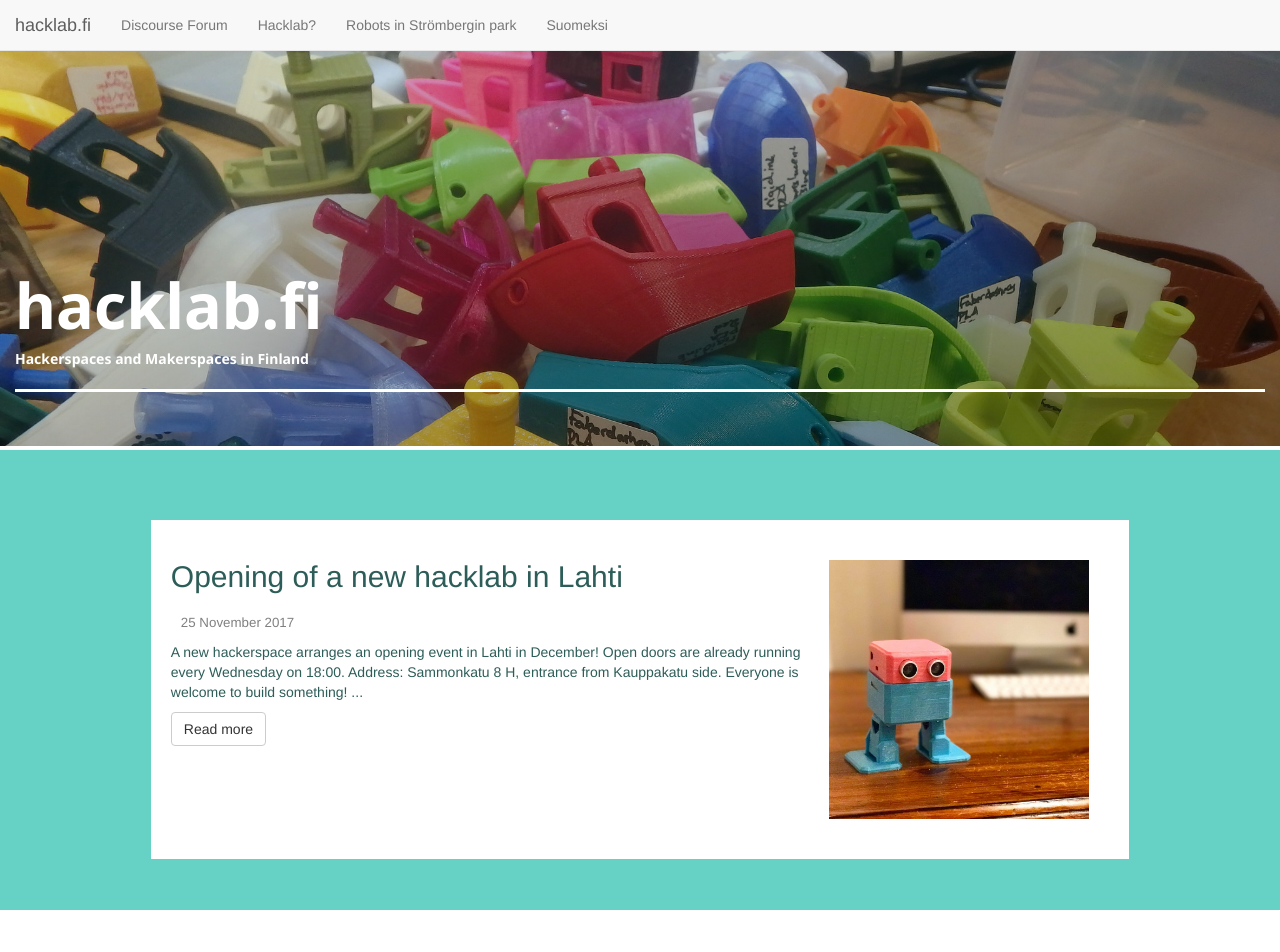
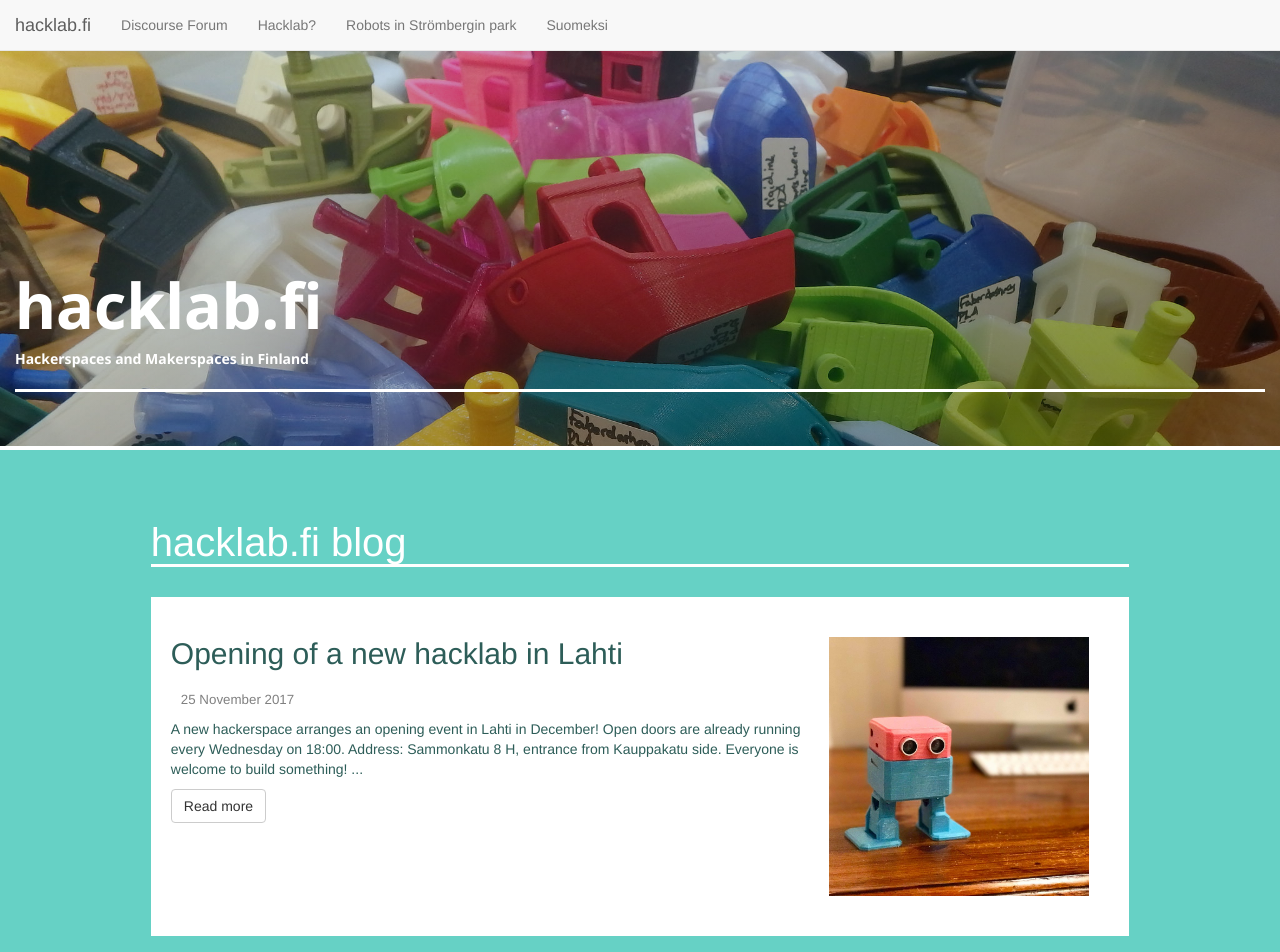
Before and after one commit to hacklab-fi/hacklab-website, a Jekyll site: the page built from blog/index_en.html, in a window 1280 px wide and 1350 px high. Shown: the top 952 px of the window. Built offline with Jekyll 4.4.1, drawn with Linux system fonts in a browser that asks for light colours; nearby versions of some CDN libraries.

Commit message:
blog paths

```diff
--- a/_includes/footer.html
+++ b/_includes/footer.html
@@ -1,6 +1,6 @@
     <div id="footer">
       <div class="container">
-        <img id="footerlogo" src="assets/images/hacklab_fi_logo.png" alt="hacklab.fi logo"></img>
+        <img id="footerlogo" src="{{ site.url }}{{ site.baseurl }}/assets/images/hacklab_fi_logo.png" alt="hacklab.fi logo"></img>
         {% if page.lang == 'fi' %}
           <p class="text-info">hacklab.fi – hackerspacet ja makerspacet Suomessa.</p><p class="text-info">Itsenäisten ja avointen työtilojen yhteistyöverkosto. Kaikki jäsenryhmämme ovat jäsentensä ylläpitämiä yleishyödyllisiä yhdistyksiä</p><p class="text-info">Ota meihin yhteyttä IRC-kanavalla #hacklab.fi Freenode-verkossa.</p>
         {% else %}
--- a/blog/index.html
+++ b/blog/index.html
@@ -15,7 +15,7 @@
 <div class="row">
   <div class="col-12 col-sx-12 col-sm-12 col-md-12 col-lg-10 col-lg-offset-1 col-xl-8 col-xl-offset-2">
     <div class="col-content">
-       <img src="/posts_images/{{ this_post.image }}" alt="Kuvituskuva" class="post-excrept-image"/>
+       <img src="{{ site.url }}{{ site.baseurl }}/posts_images/{{ this_post.image }}" alt="Kuvituskuva" class="post-excrept-image"/>
        <h2><a href="{{ this_post.url | relative_url }}">{% if page.lang == 'en' and this_post.translation_en %}{{ this_post.translation_title_en }}{% else %}{{ this_post.title | escape }}{% endif %}</a></h2>
        <span class="post-meta">{{ this_post.date | date: "%-d %B %Y" }}</span>
        {% if page.lang == 'en' and this_post.translation_en %}<p>{{ this_post.translation_en | strip_html | truncatewords: 50}} ...</p>{% else %}{{ this_post.excerpt}}{%if this_post.content != this_post.excerpt %} ...{% endif %}{% endif %}
--- a/blog/index_en.html
+++ b/blog/index_en.html
@@ -14,8 +14,9 @@
 {% for this_post in site.posts %}
 <div class="row">
   <div class="col-12 col-sx-12 col-sm-12 col-md-12 col-lg-10 col-lg-offset-1 col-xl-8 col-xl-offset-2">
+    <h1><a href="{{ site.url }}{{ site.baseurl }}/blog/index_en.html" class="blogtitle">hacklab.fi blog</a></h1>
     <div class="col-content">
-       <img src="/posts_images/{{ this_post.image }}" alt="Kuvituskuva" class="post-excrept-image"/>
+       <img src="{{ site.url }}{{ site.baseurl }}/posts_images/{{ this_post.image }}" alt="Kuvituskuva" class="post-excrept-image"/>
        <h2><a href="{{ this_post.url | relative_url }}">{% if page.lang == 'en' and this_post.translation_en %}{{ this_post.translation_title_en }}{% else %}{{ this_post.title | escape }}{% endif %}</a></h2>
        <span class="post-meta">{{ this_post.date | date: "%-d %B %Y" }}</span>
        {% if page.lang == 'en' and this_post.translation_en %}<p>{{ this_post.translation_en | strip_html | truncatewords: 50}} ...</p>{% else %}{{ this_post.excerpt}}{%if this_post.content != this_post.excerpt %} ...{% endif %}{% endif %}
```
